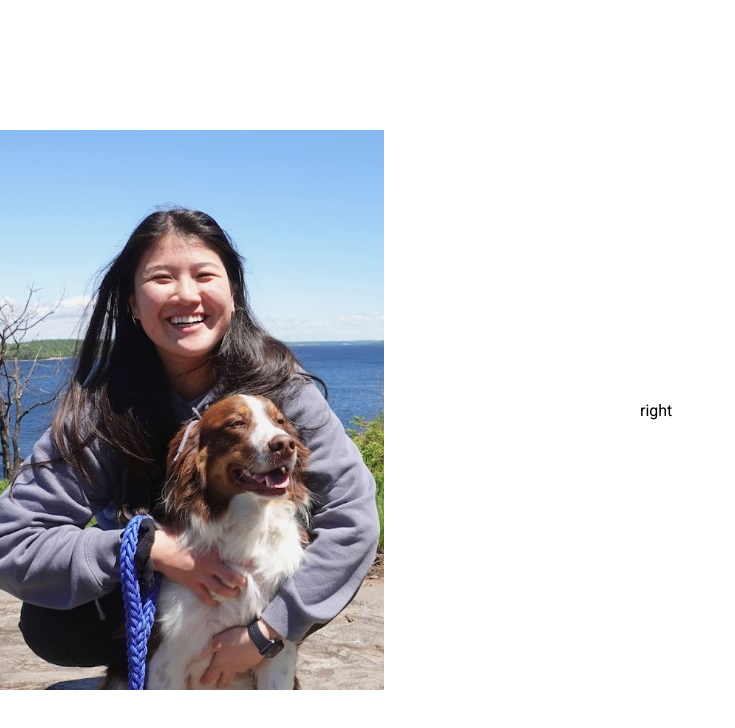
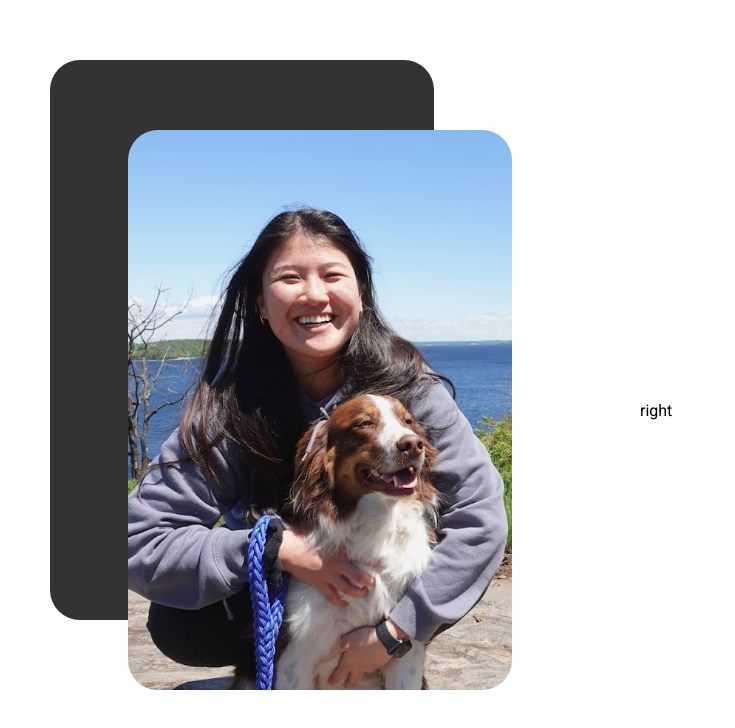
Before and after one commit to carmshito/creative-portfolio, a React (Create React App) app: page / in a window 1280 px wide. Shown: the part 790-1518 px from the top of the page, without its empty margins (0-735 px from the left). Built offline with nearby package versions, Linux system fonts and the light colour scheme.

Commit message:
add about styling and colour variables

```diff
--- a/src/components/About.jsx
+++ b/src/components/About.jsx
@@ -6,7 +6,7 @@ const About = () => {
   return (
     <div className="about">
       <div className="about-left">
-        <div className="about-card-bg"></div>
+        <div className="about-card bg"></div>
         <div className="about-card">
           <img src={AboutImage} alt="" className="about-image" />
         </div>
--- a/src/styles/About.scss
+++ b/src/styles/About.scss
@@ -1,3 +1,5 @@
+@import "_variables";
+
 .about {
   height: 100vh;
   display: flex;
@@ -8,17 +10,28 @@
   flex: 1;
   display: flex;
   align-items: center;
+  justify-content: center;
+  position: relative;
+  height: 100%;
 }
-
 
 .about-right {
   flex: 1;
+}
+
+.about-card.bg {
+  position: absolute;
+  top: 50px;
+  left: 50px;
+  background-color: #333;
 }
 
 .about-card {
   width: 60%;
   height: 70vh;
   border-radius: 30px;
+  position: relative;
+  overflow: hidden;
 }
 
 .about-image {
--- a/src/styles/_variables.scss
+++ b/src/styles/_variables.scss
@@ -0,0 +1,3 @@
+// colours
+$main-green: #679436;
+$main-blue: #064789;
```
